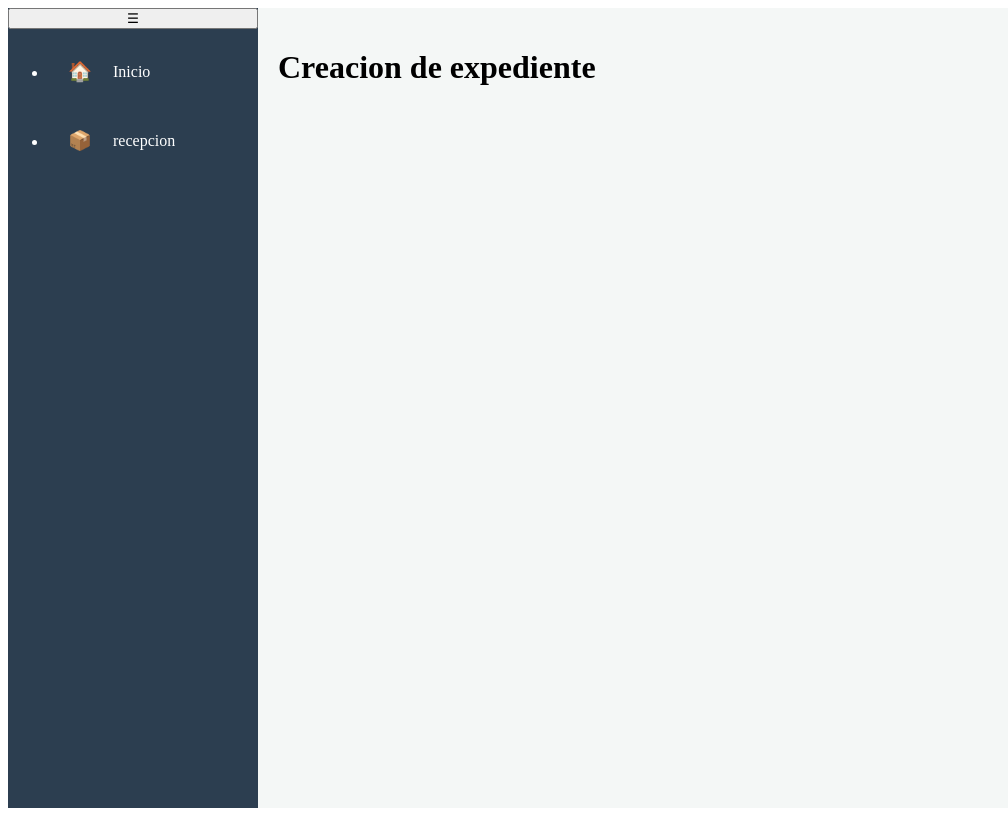
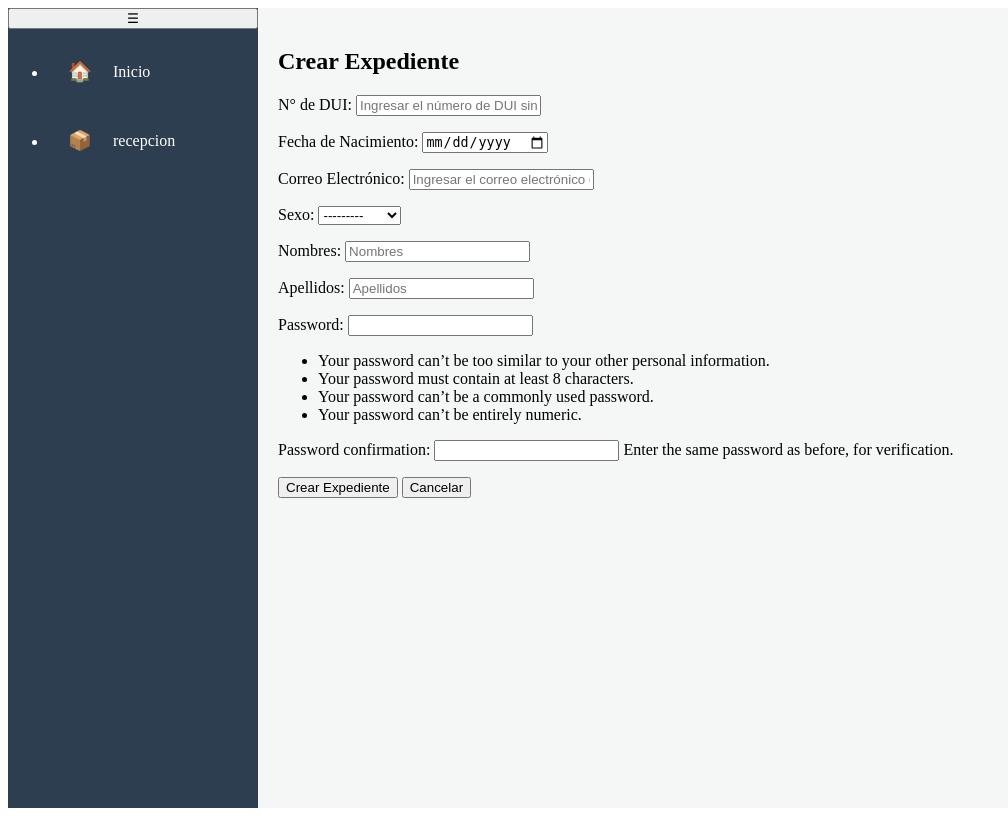
Before and after one commit to Stev-07/Sistema-examenes-clinicos, a Django app: page /clientes/create_exp/ in a window 1280 px wide. Shown: the whole page, without its empty margins (0-1008 px from the left). Run offline with Django 5.2, Linux system fonts and the light colour scheme; the visitor is signed in with stand-in values (Sample User, id 1); data that the repository does not hold is empty; some libraries are stand-ins or nearby versions.

Commit message:
pantalla registrar paciente compleatada

```diff
--- a/clientes/forms.py
+++ b/clientes/forms.py
@@ -0,0 +1,46 @@
+from django import forms
+from .models import Cliente
+from django.contrib.auth import get_user_model
+from django.contrib.auth.forms import UserCreationForm
+Usuario = get_user_model()
+
+class UsuarioDatosForm(UserCreationForm):
+    class Meta:
+        model = Usuario
+        fields = ['first_name', 'last_name']
+        widgets = {
+            'first_name': forms.TextInput(attrs={'class': 'form-control', 'placeholder': 'Nombres'}),
+            'last_name': forms.TextInput(attrs={'class': 'form-control', 'placeholder': 'Apellidos'}),
+        }
+        labels = {
+            'first_name': 'Nombres',
+            'last_name': 'Apellidos',
+        }
+
+class ClienteForm(forms.ModelForm):
+    class Meta:
+        model = Cliente
+        fields = ['n_dui', 'fecha_nacimiento', 'correo_electronico', 'sexo']
+        widgets = {
+            'n_dui': forms.TextInput(attrs={
+                'class': 'form-control',
+                'placeholder': 'Ingresar el número de DUI sin guiones'
+            }),
+            'fecha_nacimiento': forms.DateInput(attrs={
+                'class': 'form-control', 'type': 'date'
+            }),
+            'correo_electronico': forms.EmailInput(attrs={
+                'class': 'form-control',
+                'placeholder': 'Ingresar el correo electrónico del paciente'
+            }),
+            'sexo': forms.Select(attrs={
+                'class': 'form-control'
+            }),
+        }
+
+        labels = {
+            'correo_electronico': 'Correo Electrónico',
+            'n_dui': 'N° de DUI',
+            'fecha_nacimiento': 'Fecha de Nacimiento',
+            'sexo': 'Sexo',
+        }
--- a/clientes/models.py
+++ b/clientes/models.py
@@ -42,8 +42,7 @@ class ContadorAnual(models.Model):
         return f"año: {self.anio}-ultimo: {self.ultimo_valor}"
 
 class Cliente(models.Model):
-    nombre = models.CharField(max_length=100)
-    apellido = models.CharField(max_length=100)
+    usuario = models.OneToOneField('usuarios.Usuario', on_delete=models.CASCADE, related_name='cliente_perfil')
     n_dui = models.CharField(max_length=9, unique=True, validators=[solo_numeros])
     fecha_nacimiento = models.DateField(validators=[validar_anio_nacimiento])
     correo_electronico = models.EmailField(unique=True)
--- a/clientes/templates/create_expediente.html
+++ /dev/null
@@ -1,10 +0,0 @@
-{% extends 'base.html' %}
-{% load static %}
-
-{% block title %}Crear Expediente{% endblock %}
-
-{% block content %}
-<div class="contenedor-crear-expediente">
-    <h1>Creacion de expediente</h1>
-</div>
-{% endblock %}
--- /dev/null
+++ b/clientes/templates/create_paciente.html
@@ -0,0 +1,20 @@
+{% extends 'base.html' %}
+{% load static %}
+
+{% block title %}Crear Expediente{% endblock %}
+
+{% block content %}
+<div class="contenedor-crear-expediente">
+        <h2>Crear Expediente</h2>
+        <form method="post">
+            {% csrf_token %}
+            {{ form.as_p }}
+            {{form_user.as_p}}
+            <button type="submit">Crear Expediente</button>
+            <a href="{% url 'usuarios:recepcion-dashboard' %}">
+                <button type="button">Cancelar</button>
+            </a>
+        </form>
+
+</div>
+{% endblock %}
--- a/clientes/urls.py
+++ b/clientes/urls.py
@@ -1,5 +1,5 @@
 from django.urls import path
 from . import views
 urlpatterns = [
-    path('create_exp/', views.create_expediente, name='crea_expediente'),
+    path('create_exp/', views.create_paciente_expediente, name='crea_expediente'),
 ]
--- a/clientes/views.py
+++ b/clientes/views.py
@@ -1,11 +1,27 @@
-from django.shortcuts import render
+from django.shortcuts import render,redirect
+from django.contrib import messages
+from .forms import *
 from .services import *
 
 # Create your views here.
-def create_expediente(request):
-    try:
-        resultado = create_expediente_service(request)
-        print(resultado)
-    except Exception as e:
-        print(f"Error al crear expediente: {e}")
-    return render(request, 'create_expediente.html')
+def create_paciente_expediente(request):
+    if request.method == 'POST':
+        form = ClienteForm(request.POST)
+        form_user = UsuarioDatosForm(request.POST)
+        if form.is_valid() and form_user.is_valid():
+            Nuevopaciente = create_expediente_service(form, form_user)
+
+            #variables de sesion para mostrar mensaje de éxito
+            request.session['expediente_numero'] = Nuevopaciente['expediente'].numero_expediente
+            messages.success(request, f"Se ha creado con éxito el expediente para {Nuevopaciente['usuario'].first_name} {Nuevopaciente['usuario'].last_name} con número de expediente {Nuevopaciente['expediente'].numero_expediente}.")
+            return redirect('usuarios:login')
+
+        print("Errores del formulario:", form.errors)  # Debug: Verificar errores del formulario
+        print("Errores del formulario de usuario:", form_user.errors)  # Debug: Verificar errores del formulario de usuario
+        messages.error(request, "Error al crear el expediente. Por favor, revise los datos ingresados.")
+        return render(request, 'create_paciente.html', {'form': form, 'form_user': form_user})
+
+    else:
+        form = ClienteForm()
+        form_user = UsuarioDatosForm()
+        return render(request, 'create_paciente.html', {'form': form, 'form_user': form_user})
--- /dev/null
+++ b/static/css/messages_globales.css
@@ -0,0 +1,74 @@
+/* Contenedor fijo en la pantalla */
+.contenedor-notificaciones {
+    position: fixed;
+    top: 20px;
+    right: 20px;
+    z-index: 9999;
+    display: flex;
+    flex-direction: column;
+    gap: 10px;
+    max-width: 350px;
+    width: 100%;
+}
+
+/* Estilo base de la alerta */
+.alerta-global {
+    padding: 15px 20px;
+    border-radius: 8px;
+    color: #ffffff;
+    font-family: sans-serif;
+    font-size: 14px;
+    display: flex;
+    justify-content: space-between;
+    align-items: center;
+    box-shadow: 0 4px 12px rgba(0, 0, 0, 0.15);
+    cursor: pointer;
+
+    /* Animación de entrada */
+    animation: deslizarEntrada 0.3s ease forwards;
+}
+
+/* Colores según el tipo de mensaje de Django */
+.alerta-global.success { background-color: #2ec4b6; } /* Verde/Turquesa */
+.alerta-global.error { background-color: #e71d36; }   /* Rojo */
+.alerta-global.warning { background-color: #ff9f1c; } /* Naranja */
+.alerta-global.info { background-color: #011627; }    /* Azul oscuro */
+
+/* Botón de cerrar */
+.alerta-cerrar {
+    background: none;
+    border: none;
+    color: currentColor;
+    font-size: 20px;
+    cursor: pointer;
+    opacity: 0.7;
+    padding: 0 0 0 10px;
+    line-height: 1;
+}
+
+.alerta-cerrar:hover {
+    opacity: 1;
+}
+
+/* Animaciones */
+@keyframes deslizarEntrada {
+    from {
+        transform: translateX(120%);
+        opacity: 0;
+    }
+    to {
+        transform: translateX(0);
+        opacity: 1;
+    }
+}
+
+@keyframes desvanecerSalida {
+    from {
+        transform: translateX(0);
+        opacity: 1;
+    }
+    to {
+        transform: translateX(120%);
+        opacity: 0;
+    }
+}
--- /dev/null
+++ b/static/js/messages_globales.js
@@ -0,0 +1,18 @@
+document.addEventListener("DOMContentLoaded", () => {
+    // durará 5 segundos
+    const TIEMPO_VISIBLE = 5000;
+
+    const alertas = document.querySelectorAll('.alerta-global');
+
+    alertas.forEach(alerta => {
+        setTimeout(() => {
+            alerta.style.animation = "desvanecerSalida 0.4s ease forwards";
+
+            alerta.addEventListener('animationend', (e) => {
+                if (e.animationName === 'desvanecerSalida') {
+                    alerta.remove();
+                }
+            });
+        }, TIEMPO_VISIBLE);
+    });
+});
--- a/templates/base.html
+++ b/templates/base.html
@@ -6,7 +6,9 @@
 <head>
     <title>{% block title %}{% endblock %}</title>
     <link rel="stylesheet" href="{% static 'css/navbar_all.css' %}">
+    <link rel="stylesheet" href="{% static 'css/messages_globales.css' %}">
     <script src="https://kit.fontawesome.com/23df54631b.js" crossorigin="anonymous"></script>
+    <script src="{% static 'js/messages_globales.js' %}"></script>
 </head>
 <body>
     <div class="main-wrapper">
@@ -28,5 +30,18 @@
 
     {#importaion del script que maneja el toggle del sidebar#}
     <script src="{% static 'js/toggle_navbar.js' %}"></script>
+
+{#COntenedor de notificaciones globales.#}
+{#borrarLuego: la forma de usar esto es con mensajes de Django, lean sobre eso#}
+    <div id="contenedor-notificaciones" class="contenedor-notificaciones">
+    {% if messages %}
+        {% for message in messages %}
+            <div class="alerta-global {{ message.tags }}" role="alert">
+                <span class="alerta-mensaje">{{ message }}</span>
+                <button class="alerta-cerrar" onclick="this.parentElement.remove()">&times;</button>
+            </div>
+        {% endfor %}
+    {% endif %}
+</div>
 </body>
 </html>
--- a/templates/includes/_navbar_inventario.html
+++ b/templates/includes/_navbar_inventario.html
@@ -12,7 +12,7 @@
         </ul>
         <ul>
             <li>
-                <a href="{% url 'inventario-dashboard' %}" class="nav-link">
+                <a href="{% url 'usuarios:inventario-dashboard' %}" class="nav-link">
                     <span class="icon">📦</span>{#- CAMBIAR LUEGO POR ICONOS DE FONTAWESOME#}
                     <span class="text">Inventario</span>
                 </a>
--- a/templates/includes/_navbar_laboratorio.html
+++ b/templates/includes/_navbar_laboratorio.html
@@ -12,7 +12,7 @@
         </ul>
         <ul>
             <li>
-                <a href="{% url 'lab-dashboard' %}" class="nav-link">
+                <a href="{% url 'usuarios:lab-dashboard' %}" class="nav-link">
                     <i class="fa-solid fa-box-archive"></i>
                     <span class="text">laboratorio</span>
                 </a>
--- a/templates/includes/_navbar_recepcion.html
+++ b/templates/includes/_navbar_recepcion.html
@@ -12,7 +12,7 @@
         </ul>
         <ul>
             <li>
-                <a href="{% url 'inventario-dashboard' %}" class="nav-link">
+                <a href="{% url 'usuarios:inventario-dashboard' %}" class="nav-link">
                     <span class="icon">📦</span>{#- CAMBIAR LUEGO POR ICONOS DE FONTAWESOME#}
                     <span class="text">recepcion</span>
                 </a>
--- a/usuarios/models.py
+++ b/usuarios/models.py
@@ -8,6 +8,7 @@ class TipoRol(models.TextChoices):
     laboratorista = 'LAB', 'laboratorista'
     recepcionista = 'REC', 'recepcionista'
     bodeguero = 'INV', 'almacenista'
+    cliente = 'CLI', 'cliente'
 
 class TipoTituloProfesional(models.TextChoices):
     licenciado = 'LIC', 'Licenciatura en Laboratorio Clinico'
@@ -28,9 +29,15 @@ class Rol(models.Model):
 
 #esta clase es empleado
 #null a rol por creacion de superusuarios, validar en creacion
+#SI NO TIENE SUCURSAL ES PARA USUARIOS CLIENTES O ADMINS
 class Usuario(AbstractUser):
     rol = models.ForeignKey(Rol, on_delete=models.PROTECT, null=True, blank=True)
-    sucursal = models.ForeignKey(Sucursal, on_delete=models.CASCADE, related_name='empleados', default=1)
+    sucursal = models.ForeignKey(
+        Sucursal,
+        on_delete=models.CASCADE,
+        related_name='empleados',
+        null=True,
+        blank=True)
 
 
 #ESTE MOdelo soportará hasta el JVPLC D3 8 digitos
--- a/usuarios/urls.py
+++ b/usuarios/urls.py
@@ -1,5 +1,8 @@
 from django.urls import path
 from . import views
+
+app_name = 'usuarios'
+
 urlpatterns = [
     path('', views.login_view, name='login'),
     path('laboratorista/dashboard/', views.laboratorista_dashboard, name='lab-dashboard'),
```
Also changed, not shown: clientes/services.py (+36 -3 lines), clientes/migrations/0003_remove_cliente_apellido_remove_cliente_nombre_and_more.py (added), clientes/migrations/0004_grupo_clientes.py (added), usuarios/migrations/0005_alter_rol_nombre_alter_usuario_sucursal.py (added), usuarios/migrations/0006_popular_roles.py (added).
